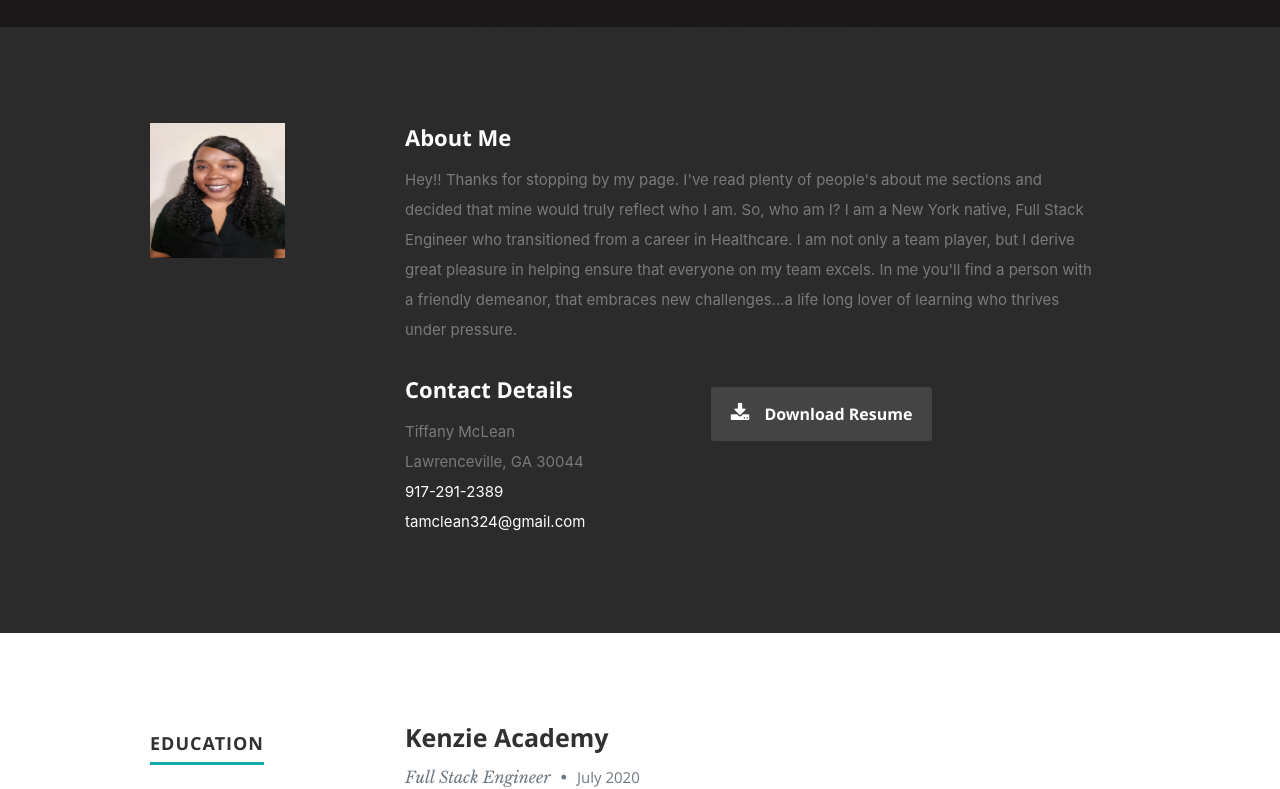
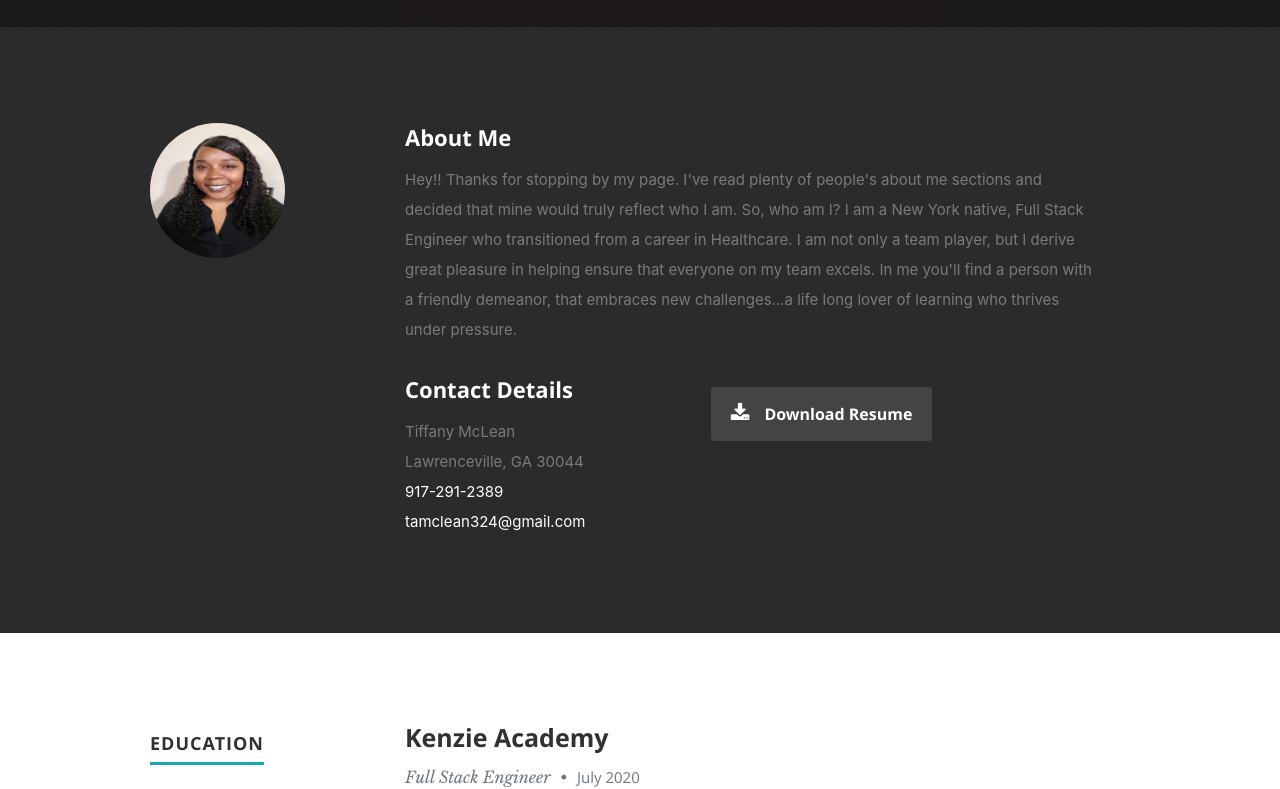
Before and after one commit to Aries324/portfolio, a React (Create React App) app: page / in a window 1280 px wide. Shown: the part 773-1562 px from the top of the page. Built offline with nearby package versions, Linux system fonts and the light colour scheme.

Commit message:
updates resume and changes style of profile pic

```diff
--- a/public/css/layout.css
+++ b/public/css/layout.css
@@ -233,7 +233,7 @@ ul#nav li.current a {
   position: relative;
   width: 135px;
   height: 135px;
-  /* border-radius: 100%; */
+  border-radius: 100%;
 }
 #about .contact-details {
   width: 41.66667%;
--- a/src/components/about/about.js
+++ b/src/components/about/about.js
@@ -10,7 +10,7 @@ export default class About extends Component {
               <img
                 className="profile-pic"
                 src="images/portfolio/Profile_Pic.jpg"
-                alt="Me"
+                alt="My picture"
               />
             </div>
             <div className="nine columns main-col">
--- a/src/components/portfolio/portfolio.js
+++ b/src/components/portfolio/portfolio.js
@@ -69,6 +69,7 @@ export default class Portfolio extends Component {
                       alt="Tower Of Hanoi Game"
                       src="images/towerOfHanoi.png"
                     />
+                    /Users/tiffanymclean/MyPortfolio/resume/public/images/towerOfHanoi.png
                     <div className="overlay">
                       <div className="portfolio-item-meta">
                         <h5>Tower Of Hanoi</h5>
```
Also changed, not shown: 1 other file (tests, documents, lock files or other folders). Lines whose indentation alone changed are shown as unchanged.
